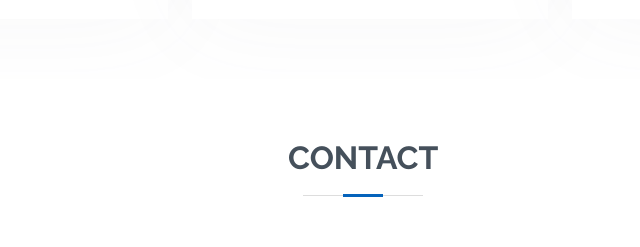
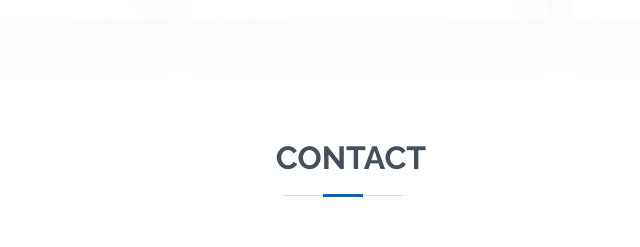
Before and after one commit to Dpeck09/Davis_website_portfolio, a Vue app: page / in a window 1280 px wide. Shown: the part 4120-4367 px from the top of the page, without its empty margins (320-960 px from the left). Built offline with nearby package versions, Linux system fonts and the light colour scheme.

Commit message:
centering the contact section

```diff
--- a/public/assets/css/style.css
+++ b/public/assets/css/style.css
@@ -881,7 +881,7 @@ section {
   margin-left: 41%;
 }
 .contact h2{
-  margin-right: 74%;
+  margin-right: 80%;
 }
 .contact .info {
   width: 100%;
```
